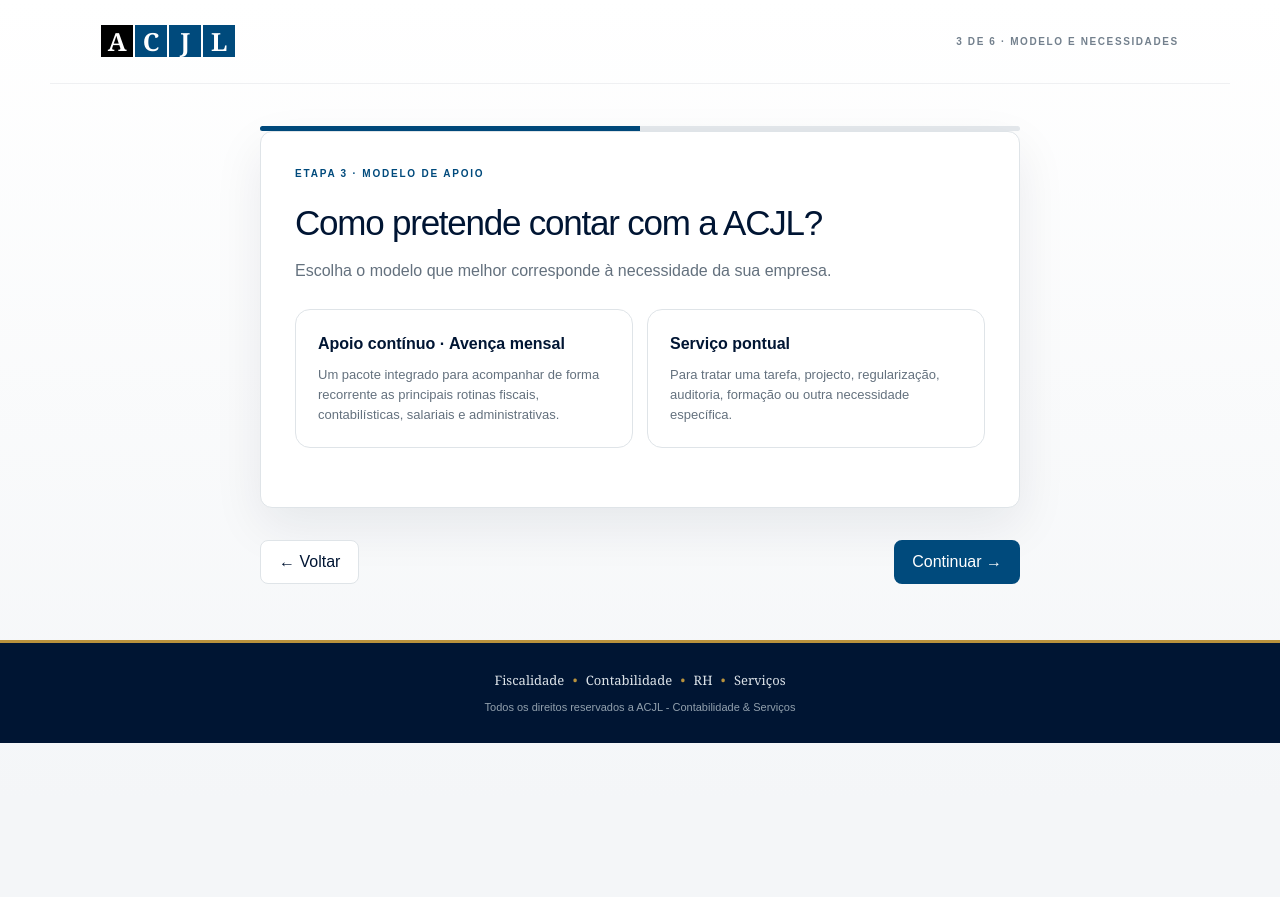
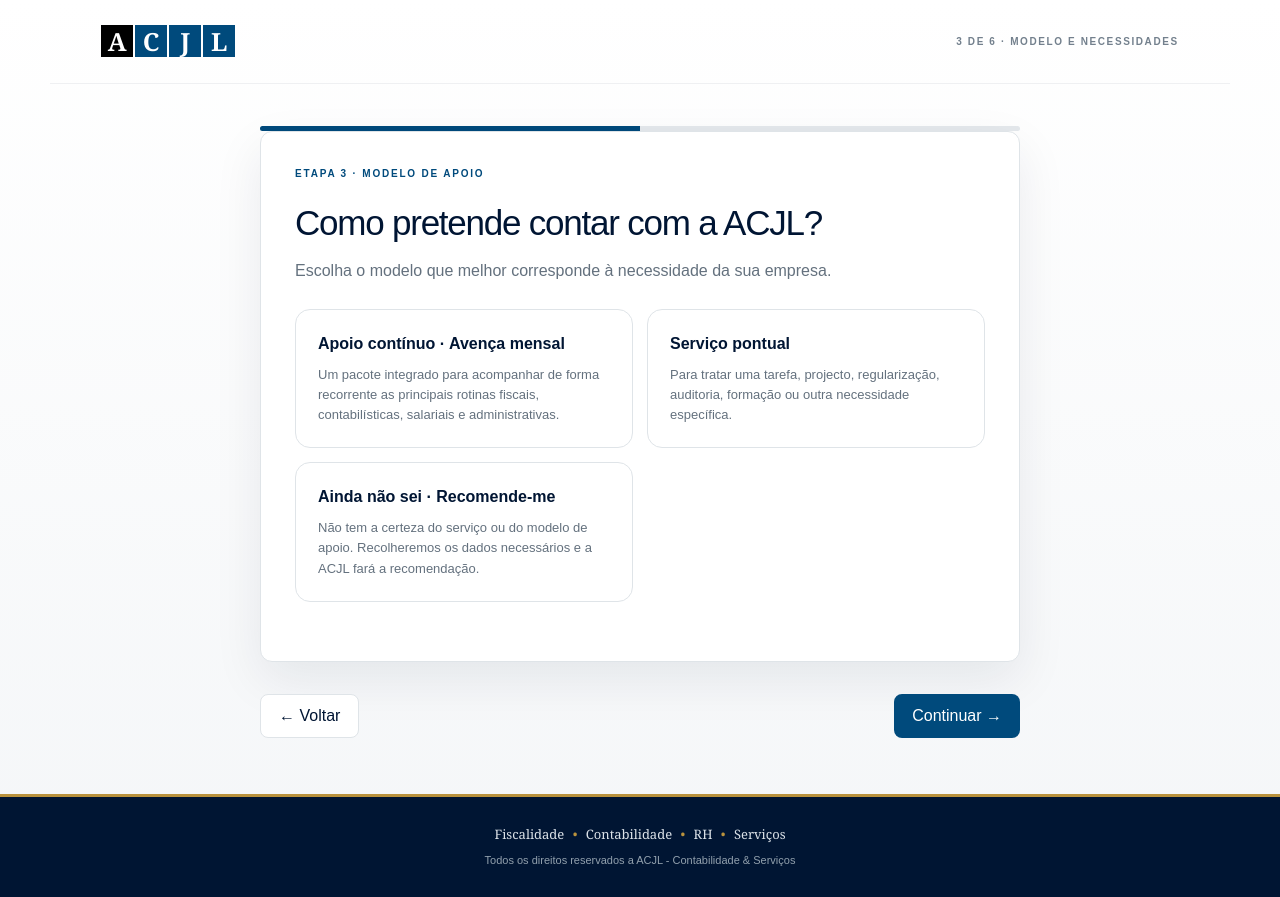
Before and after one commit to acjl-mz/acjl-onboarding, a Next.js app: page /diagnostico/necessidades in a window 1280 px wide. Before the commit the page ends 800 px from the top, so only its background shows below. Built offline with nearby package versions, Linux system fonts and the light colour scheme.

Commit message:
refactor: simplify self-fill model selection and avoid duplicated sizing

```diff
--- a/app/diagnostico/necessidades/page.tsx
+++ b/app/diagnostico/necessidades/page.tsx
@@ -25,7 +25,7 @@ export default function NecessidadesPage() {
   const [error, setError] = useState("");
   const isBriefing = d.diagnosticType === "BRIEFING_ACJL";
 
-  const setModel = (model: "AVENCA" | "PONTUAL") => {
+  const setModel = (model: "AVENCA" | "PONTUAL" | "RECOMENDACAO") => {
     setD((x) => ({
       ...x,
       model,
@@ -153,7 +153,34 @@ export default function NecessidadesPage() {
                   formação ou outra necessidade específica.
                 </span>
               </button>
+
+              <button
+                type="button"
+                className={
+                  "model-option " + (d.model === "RECOMENDACAO" ? "active" : "")
+                }
+                onClick={() => setModel("RECOMENDACAO")}
+              >
+                <strong>Ainda não sei · Recomende-me</strong>
+                <span>
+                  Não tem a certeza do serviço ou do modelo de apoio. Recolheremos
+                  os dados necessários e a ACJL fará a recomendação.
+                </span>
+              </button>
             </div>
+
+            {d.model === "RECOMENDACAO" && (
+              <div className="locked-package">
+                <div className="acjl-eyebrow">RECOMENDAÇÃO ACJL</div>
+                <h2>Não precisa de decidir agora.</h2>
+                <p>
+                  Continue o diagnóstico normalmente. Usaremos as informações
+                  sobre a empresa, a operação, a situação actual e os seus
+                  objectivos para indicar o modelo e o nível de apoio mais
+                  adequado.
+                </p>
+              </div>
+            )}
 
             {d.model === "AVENCA" && (
               <div className="locked-package">
@@ -175,6 +202,11 @@ export default function NecessidadesPage() {
                     Valor de entrada. O preço final é definido após a avaliação
                     da realidade e das necessidades da empresa.
                   </span>
+                </div>
+                <div className="selection-note">
+                  Para não repetir perguntas, o dimensionamento da avença será
+                  feito com base na dimensão da empresa, na organização interna,
+                  na necessidade identificada e na análise técnica da ACJL.
                 </div>
               </div>
             )}
```
